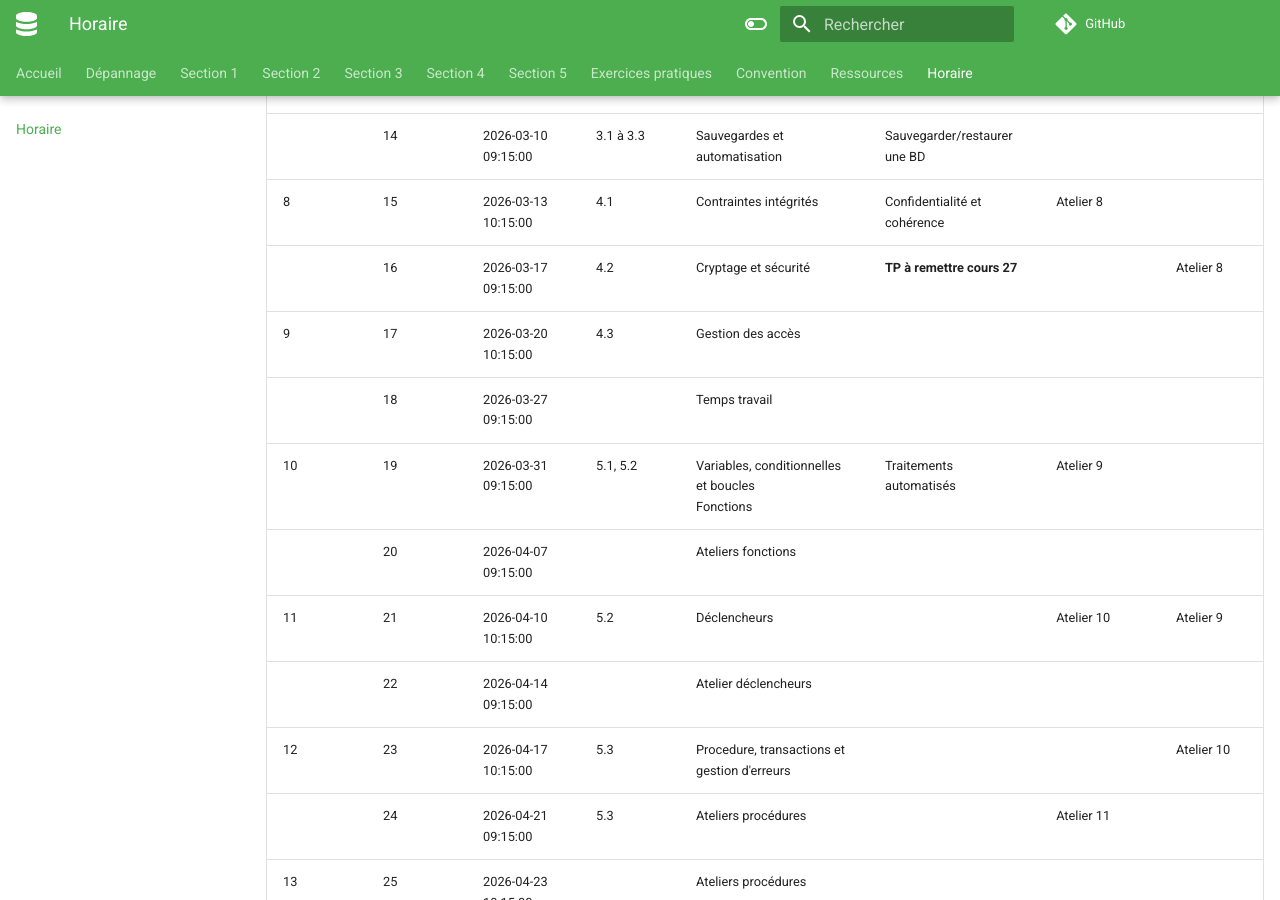
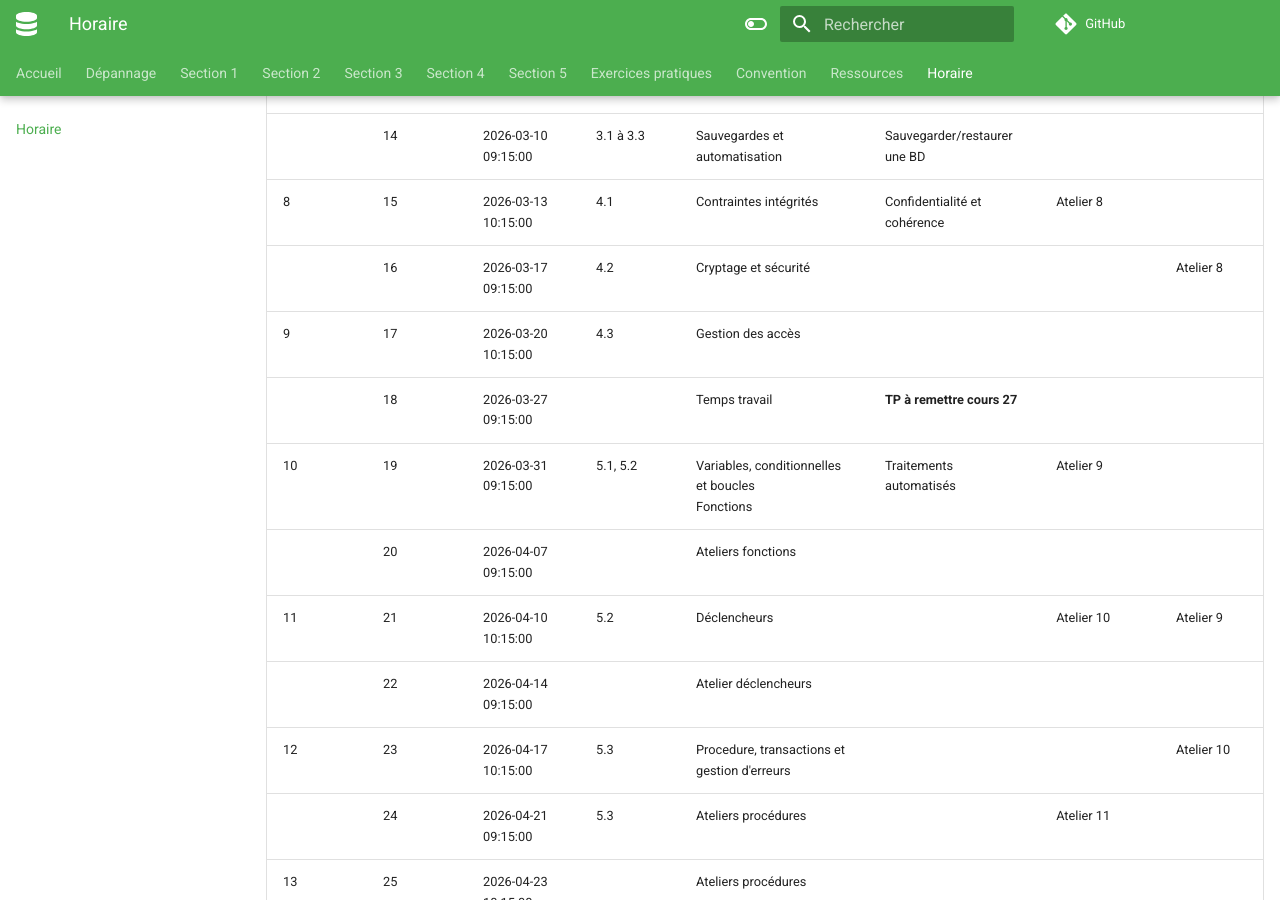
Before and after one commit to cegepvictoetienne/bd1, an MkDocs documentation site: the page built from docs/horaire.md, in a window 1280 px wide and 900 px high, scrolled down 1017 px. Built offline with MkDocs 1.6.1 and Material for MkDocs 9.7.7, drawn with Linux system fonts in a browser that asks for light colours; comment, search, counter and statistics services are not loaded.

Commit message:
début tp1 plus tard

```diff
--- a/docs/horaire.md
+++ b/docs/horaire.md
@@ -16,9 +16,9 @@
 7|13|2026-02-27 10:15:00| |Examen sommatif requêtes | | |
  |14|2026-03-10 09:15:00| 3.1 à 3.3 | Sauvegardes et automatisation | Sauvegarder/restaurer une BD | |
 8|15|2026-03-13 10:15:00|4.1| Contraintes intégrités | Confidentialité et cohérence | Atelier 8 |
- |16|2026-03-17 09:15:00|4.2| Cryptage et sécurité | **TP à remettre cours 27** | | Atelier 8
+ |16|2026-03-17 09:15:00|4.2| Cryptage et sécurité || | Atelier 8
 9|17|2026-03-20 10:15:00|4.3| Gestion des accès | | |
- |18|2026-03-27 09:15:00| | Temps travail | | |
+ |18|2026-03-27 09:15:00| | Temps travail | **TP à remettre cours 27** | |
 10|19|2026-03-31 09:15:00| 5.1, 5.2 | Variables, conditionnelles et boucles <br/>Fonctions | Traitements automatisés | Atelier 9|
  |20|2026-04-07 09:15:00| | Ateliers fonctions | | |
 11|21|2026-04-10 10:15:00|5.2| Déclencheurs | | Atelier 10 | Atelier 9
```
Also changed, not shown: 1 other file.
